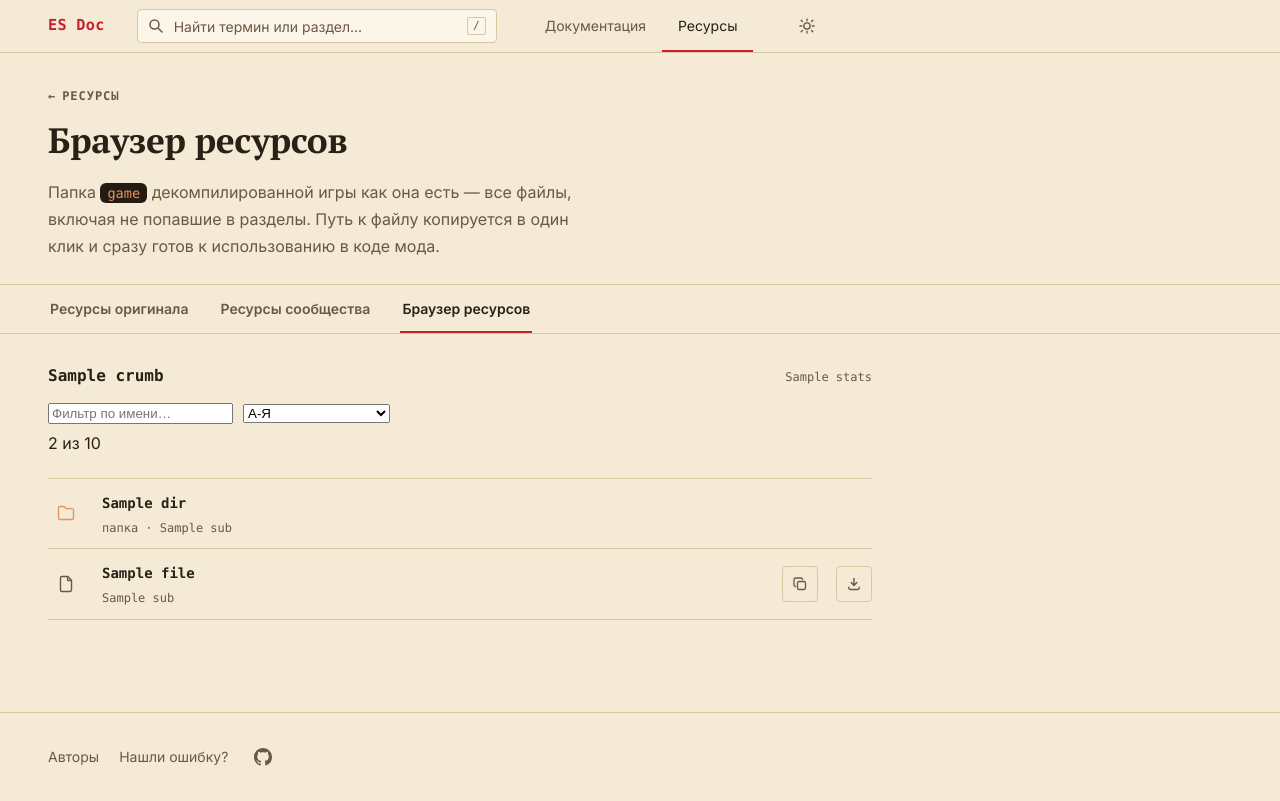
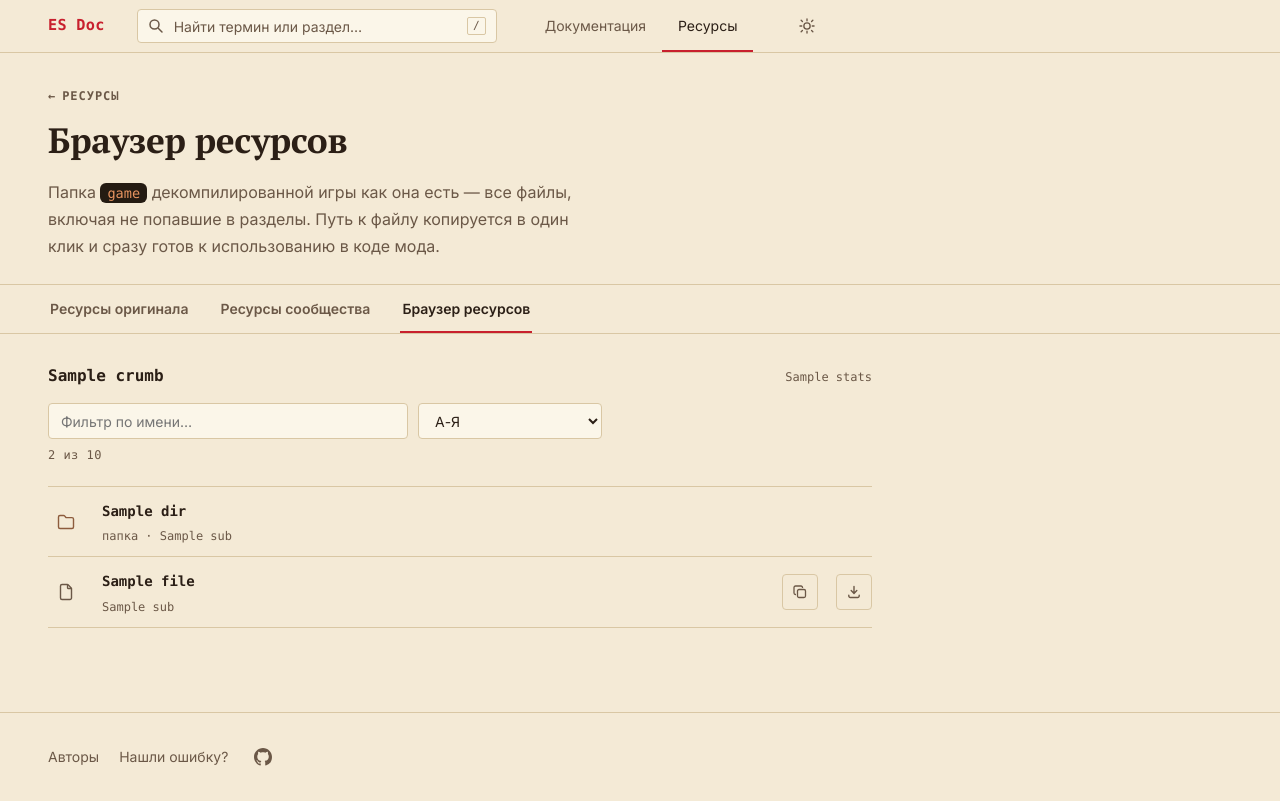
Before and after one commit to sovue/es-doc, a Python web app: template templates/resources_browser.html in a window 1280 px wide. Run offline with Jinja, Linux system fonts and the light colour scheme; the template is opened without the code that fills it: most values are stand-ins (such as "Sample title", 1, 10 or a date in 2020).

Commit message:
fix: a11y contrast, asset caching, and copy fixes from site audit
- vars.css: lift dark --pine to #8FB07A so the "open" status pill clears AA
  on its own tint; add --code-success (= pine's night value) for the
  on-panel copied state, tying the code-copy and paper copy checks into one
  green family
- doc.css: code-copy "copied" state uses --code-success (was invisible pine
  at 2.83:1 on the dark panel)
- resources.css: folder icon mixed toward ink to clear the 3:1 non-text
  floor on light paper (was 1.99:1)
- static.py: serve CSS/JS with ETag + short max-age (304 revalidation) and
  cache the favicon; previously no cache headers at all
- fonts.css: drop the unused Inter 500 faces and their woff2 files
- search.js: proper Russian plural for the result count; guard the result
  mousedown to the left button so right/middle-click no longer navigates
- docs_index.html: fix genitive case ("Бесконечного Лета")
- home.html: percent-encode the code-examples doc link
- resources_browser.html: apply the shared filter-input/select/count classes
- resources.js: give the lightbox image alt text from its data-zoom label

```diff
--- a/static/css/doc.css
+++ b/static/css/doc.css
@@ -136,8 +136,8 @@ pre code {
 }
 
 .code-copy.copied {
-    color: var(--pine);
-    border-color: var(--pine);
+    color: var(--code-success);
+    border-color: var(--code-success);
 }
 
 .code-copy.copied svg:first-child {
--- a/static/css/fonts.css
+++ b/static/css/fonts.css
@@ -16,24 +16,6 @@
   font-weight: 400;
   font-display: swap;
   src: url('/static/fonts/inter-400-normal-latin.woff2') format('woff2');
-  unicode-range: U+0000-00FF, U+0131, U+0152-0153, U+02BB-02BC, U+02C6, U+02DA, U+02DC, U+0304, U+0308, U+0329, U+2000-206F, U+20AC, U+2122, U+2191, U+2193, U+2212, U+2215, U+FEFF, U+FFFD;
-}
-
-@font-face {
-  font-family: 'Inter';
-  font-style: normal;
-  font-weight: 500;
-  font-display: swap;
-  src: url('/static/fonts/inter-500-normal-cyrillic.woff2') format('woff2');
-  unicode-range: U+0301, U+0400-045F, U+0490-0491, U+04B0-04B1, U+2116;
-}
-
-@font-face {
-  font-family: 'Inter';
-  font-style: normal;
-  font-weight: 500;
-  font-display: swap;
-  src: url('/static/fonts/inter-500-normal-latin.woff2') format('woff2');
   unicode-range: U+0000-00FF, U+0131, U+0152-0153, U+02BB-02BC, U+02C6, U+02DA, U+02DC, U+0304, U+0308, U+0329, U+2000-206F, U+20AC, U+2122, U+2191, U+2193, U+2212, U+2215, U+FEFF, U+FFFD;
 }
 
--- a/static/css/resources.css
+++ b/static/css/resources.css
@@ -842,9 +842,12 @@ a.res-file:focus-visible {
 }
 
 /* Folders read at a glance, like in every file manager — the warm relief
-   orange, not the red spotlight. */
+   orange, not the red spotlight. Mixed toward ink so it clears the 3:1
+   non-text floor on sand paper (raw --sunset is only 1.99:1 there); at night
+   the mix lands lighter against the dark bg, staying well clear. Same
+   toward-ink treatment the sprite character colours use. */
 .fb-ico--dir {
-    color: var(--sunset);
+    color: color-mix(in oklab, var(--sunset) 55%, var(--text));
 }
 
 .fb-link {
--- a/static/css/vars.css
+++ b/static/css/vars.css
@@ -57,6 +57,14 @@
     --code-number: #FF6B9D;
     --code-operator: #D7796B;
     --code-whitespace: #FFF2;
+    /* Success green for the "copied" state ON the panel. It's --pine at its
+       *night* value: the panel is always night (Warm-Dark Panel Rule), so it
+       takes the same lifted green the paper uses in dark mode. That ties the
+       code-copy check and the paper copy-path check into one green — identical
+       at night, same hue by day (the panel just can't use the dark day-pine,
+       which is invisible here at 2.83:1). Verified ≥4.5:1 on both panel
+       backgrounds, so one value serves both themes (no dark override). */
+    --code-success: #8FB07A;
 
     --bg-sidebar: #FBF6E9;
     --bg-table-head: #F0E5CF;
@@ -131,7 +139,7 @@
 
         --sunset: #F5A878;
         --sky: #6F8EA3;
-        --pine: #6E8B5C;
+        --pine: #8FB07A;      /* lifted for night — clears AA on its own 14% tint (open-status pill) */
 
         --border: #3A4254;
 
@@ -181,7 +189,7 @@
 
     --sunset: #F5A878;
     --sky: #6F8EA3;
-    --pine: #6E8B5C;
+    --pine: #8FB07A;      /* lifted for night — clears AA on its own 14% tint (open-status pill) */
 
     --border: #3A4254;
 
--- a/static/js/resources.js
+++ b/static/js/resources.js
@@ -413,6 +413,7 @@
             }
 
             img.src = link.href;
+            img.alt = link.dataset.zoom || '';
             name.textContent = link.dataset.zoom;
             raw.href = link.href;
             dl.href = link.href;
--- a/static/js/search.js
+++ b/static/js/search.js
@@ -41,6 +41,15 @@
 
     function announce(msg) { if (status) status.textContent = msg; }
 
+    // Russian plural agreement for the result count (1 результат, 2 результата,
+    // 5 результатов) — the naive "результата(ов)" fallback was never correct.
+    function results(n) {
+        var d = n % 10, dd = n % 100;
+        if (d === 1 && dd !== 11) return n + ' результат';
+        if (d >= 2 && d <= 4 && (dd < 10 || dd >= 20)) return n + ' результата';
+        return n + ' результатов';
+    }
+
     function render(query) {
         var q = query.toLowerCase();   // lowercased for substring highlighting
         if (!matches.length) {
@@ -73,7 +82,7 @@
         }
         list.innerHTML = html;
         open();
-        announce(matches.length + (matches.length === 1 ? ' результат' : ' результата(ов)'));
+        announce(results(matches.length));
     }
 
     // ── Query ────────────────────────────────────────────────
@@ -141,6 +150,9 @@
     });
 
     list.addEventListener('mousedown', function (e) {
+        // Left button only — a right-click (context menu) or middle-click must
+        // not navigate.
+        if (e.button !== 0) return;
         // mousedown (not click) so input blur doesn't close the list first
         var li = e.target.closest('.nav-search-option');
         if (!li) return;
--- a/templates/docs_index.html
+++ b/templates/docs_index.html
@@ -29,7 +29,7 @@
                 <h1 class="page-title page-title--lg">Документация</h1>
                 <p class="page-lead">
                     {% if tree %}
-                    Все материалы по созданию модов для «Бесконечному Лету».
+                    Все материалы по созданию модов для «Бесконечного Лета».
                     Выберите раздел ниже или воспользуйтесь поиском.
                     {% else %}
                     Документация ещё наполняется. Загляните позже.
--- a/templates/home.html
+++ b/templates/home.html
@@ -49,7 +49,7 @@
                     </li>
 
                     <li>
-                        <a href="/docs/Руководство с примерами кода" class="section-row">
+                        <a href="/docs/{{ 'Руководство с примерами кода'|urlencode }}" class="section-row">
                             <span class="section-name">Примеры кода</span>
                             <span class="section-desc">Готовые рецепты для типовых задач моддинга</span>
                             <span class="section-arrow" aria-hidden="true">→</span>
--- a/templates/resources_browser.html
+++ b/templates/resources_browser.html
@@ -87,16 +87,16 @@
 
             <div class="res-filter" hidden>
                 <div class="res-filter-controls">
-                    <input type="search" id="res-filter-input" placeholder="Фильтр по имени…"
+                    <input type="search" id="res-filter-input" class="filter-input" placeholder="Фильтр по имени…"
                            autocomplete="off" spellcheck="false" aria-label="Фильтр по имени">
-                    <select id="res-sort-select" aria-label="Сортировка">
+                    <select id="res-sort-select" class="filter-select" aria-label="Сортировка">
                         <option value="az">А-Я</option>
                         <option value="za">Я-А</option>
                         <option value="big">Сначала большие</option>
                         <option value="small">Сначала маленькие</option>
                     </select>
                 </div>
-                <p class="res-filter-count" aria-live="polite" data-total="{{ total }}" data-all="{{ total }}"></p>
+                <p class="res-filter-count filter-count" aria-live="polite" data-total="{{ total }}" data-all="{{ total }}"></p>
             </div>
 
             <ul class="res-list" role="list">
```
Also changed, not shown: app/routes/static.py (+32 -5 lines), static/fonts/inter-500-normal-cyrillic.woff2 (deleted), static/fonts/inter-500-normal-latin.woff2 (deleted).
